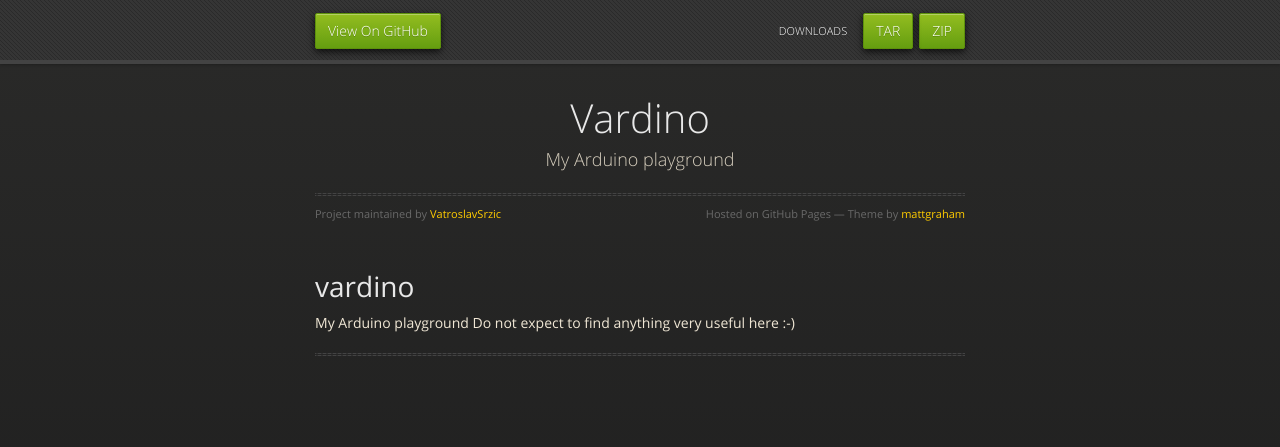
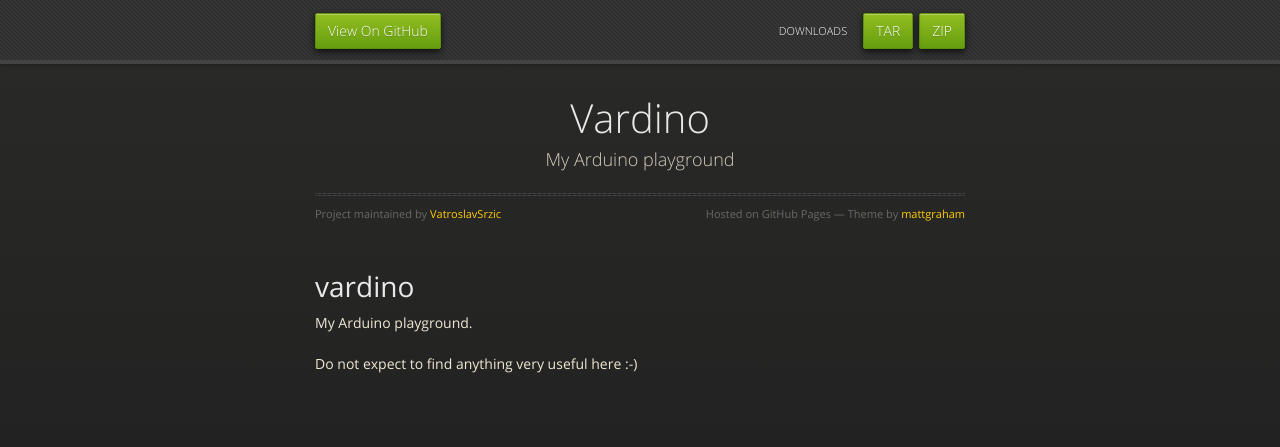
Before and after one commit to VatroslavSrzic/vardino, a plain HTML site: page index.html in a window 1280 px wide. Drawn offline with nearby package versions, Linux system fonts and the light colour scheme.

```diff
--- a/index.html
+++ b/index.html
@@ -41,10 +41,9 @@
         <h1>
 <a id="vardino" class="anchor" href="#vardino" aria-hidden="true"><span class="octicon octicon-link"></span></a>vardino</h1>
 
-<p>My Arduino playground
-Do not expect to find anything very useful here :-)</p>
+<p>My Arduino playground.</p>
 
-<hr>
+<p>Do not expect to find anything very useful here :-)</p>
       </section>
 
     </div>
--- a/params.json
+++ b/params.json
@@ -1 +1 @@
-{"name":"Vardino","tagline":"My Arduino playground","body":"# vardino\r\nMy Arduino playground\r\nDo not expect to find anything very useful here :-)\r\n\r\n***\r\n\r\n","google":"","note":"Don't delete this file! It's used internally to help with page regeneration."}
+{"name":"Vardino","tagline":"My Arduino playground","body":"# vardino\r\nMy Arduino playground.\r\n\r\nDo not expect to find anything very useful here :-)\r\n","google":"","note":"Don't delete this file! It's used internally to help with page regeneration."}
```
